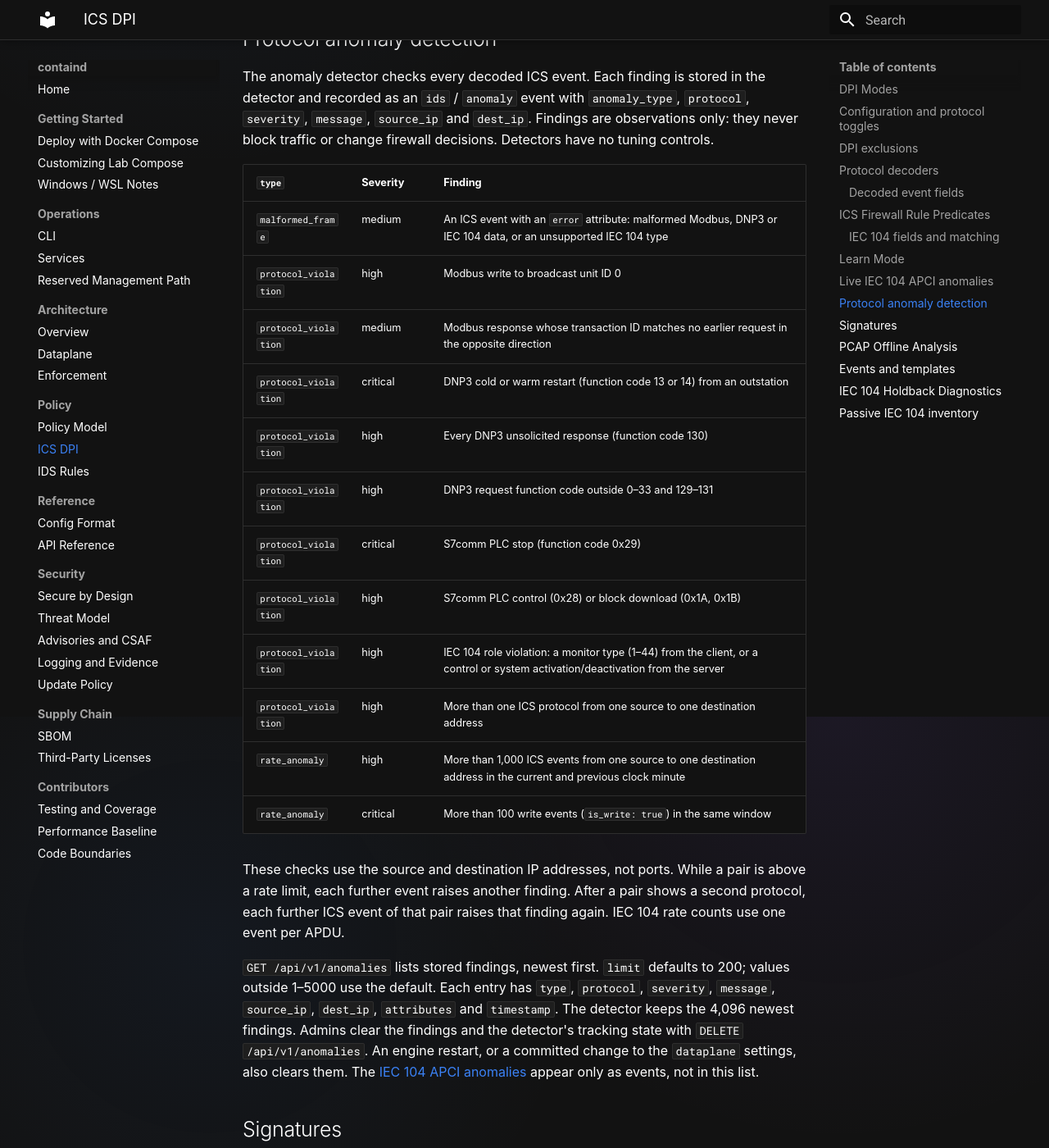
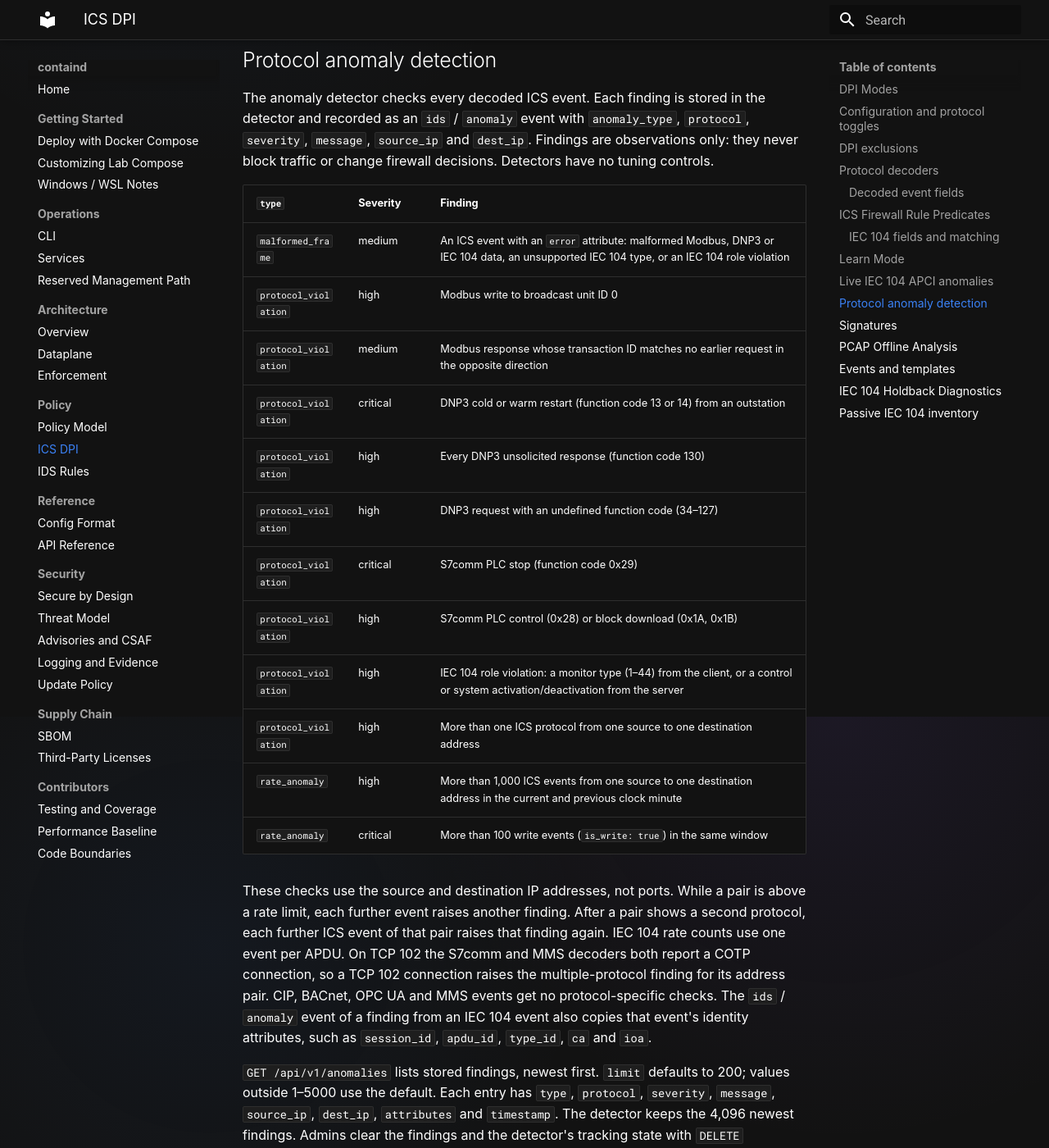
Before and after one commit to tonylturner/containd, an MkDocs documentation site: the page built from docs/mkdocs/ics-dpi.md, in a window 1280 px wide and 1400 px high, scrolled down 10326 px. Shown: the whole window at 82% size. Built offline with MkDocs 1.6.1 and Material for MkDocs 9.7.7, drawn with Linux system fonts in a browser that asks for light colours; some of the changed text lies outside the part shown.

Commit message:
docs: correct restored shell mode, anomaly and event field details
Name each ICS decoder's proto value, the MEI type behind mei_type_name,
OPC UA ERR responses and the attribute-free MMS connection events.
State the DNP3 function codes the detector flags, the TCP 102 S7comm/MMS
multiple-protocol finding, the protocols without specific checks, and the
IEC 104 identity copied into derived alerts. Say when a signature
threshold window starts. Scope the PTY requirement to linux mode logins
and name the management port the Linux shell CLI calls.

````diff
--- a/docs/mkdocs/ics-dpi.md
+++ b/docs/mkdocs/ics-dpi.md
@@ -170,18 +170,19 @@
 
 Live ICS events also carry `ics: true`. Where present, `raw_hex` holds at most
 the first 512 payload bytes (IEC 104: the APDU). An attribute is present only
-when the decoder found its value. The tables list what each ICS decoder emits.
+when the decoder found its value. The tables list what each ICS decoder emits;
+the value in brackets is the event's `proto`.
 
 | Protocol | `kind` values | Attributes |
 | --- | --- | --- |
-| Modbus/TCP | `request`, `response`, `exception`, `malformed` | `transaction_id`, `unit_id`, `function_code`, `is_write`, `raw_hex`; `address`, `quantity` (first two 16-bit PDU values for function codes other than 8 and 43; in responses they can hold other data); `sub_function`, `sub_function_name` (code 8); `mei_type`, `mei_type_name` (code 43); `exception_code`, `exception_description` (exceptions, with `function_code` set to the base code); `error` (malformed) |
-| DNP3 | `request`, `response`, `restart` (codes 13, 14), `control` (codes 18, 19), `malformed` | `function_code`, `function_name`, `is_write`, `is_control`, `source_address`, `destination_address`, `direction` (`master` or `outstation`, from the link DIR bit), `iin_flags`, `object_groups` (comma-separated), `qualifier`, `object_count` (first object header), `raw_hex`; `error` (malformed) |
-| IEC 104 | `apci`, `request`, `response`, `malformed`, `unsupported` | See below |
-| CIP/EtherNet/IP | `request`, `response`, `session` (EtherNet/IP commands without a CIP message) | `command`, `command_code`, `session_handle`; `service_code`, `service_name`, `function_code` (the service code), `is_write`, `is_control`, `cip_path`, `object_class`, `object_class_name`, `instance_id`, `attribute_id`, `address`; `multi_service_count` on a Multiple Service Packet, which also emits one event per sub-service with `msp: "true"` |
-| S7comm | `connection` (COTP CR/CC), `request`, `response` | `cotp_pdu_type` (connection); `message_type`, `pdu_reference`, `raw_hex`, `function_code`, `function_name`, `is_write`, `is_control`; `item_count`, `area`, `address`, `db_number`, `safety_critical` (Read/Write Var); `error_class`, `error_code` (Ack-Data) |
-| IEC 61850 MMS | `connection_request`, `connection_confirm`, `request`, `response`, `unconfirmed`, `initiate_request`, `initiate_response`, `unknown` | `service`, `pdu_tag`, `service_tag`, `is_write`, `is_control`, `variable_name` (Read/Write), `raw_hex` |
-| BACnet | `request`, `response`, `discovery` | `bvlc_function`, `pdu_type`, `service_code`, `service` (`bvlc` without an APDU), `is_write`, `is_critical`, `object_type`, `object_instance`, `property_id`, `raw_hex` |
-| OPC UA | `request`, `response`, `session` (HEL, ACK, OPN, CLO) | `message_type`, `chunk_type`, `service`, `is_write`, `raw_hex` |
+| Modbus/TCP (`modbus`) | `request`, `response`, `exception`, `malformed` | `transaction_id`, `unit_id`, `function_code`, `is_write`, `raw_hex`; `address`, `quantity` (first two 16-bit PDU values for function codes other than 8 and 43; in responses they can hold other data); `sub_function`, `sub_function_name` (code 8); `mei_type` (code 43), `mei_type_name` (MEI type 14); `exception_code`, `exception_description` (exceptions, with `function_code` set to the base code); `error` (malformed) |
+| DNP3 (`dnp3`) | `request`, `response`, `restart` (codes 13, 14), `control` (codes 18, 19), `malformed` | `function_code`, `function_name`, `is_write`, `is_control`, `source_address`, `destination_address`, `direction` (`master` or `outstation`, from the link DIR bit), `iin_flags`, `object_groups` (comma-separated), `qualifier`, `object_count` (first object header), `raw_hex`; `error` (malformed) |
+| IEC 104 (`iec104`) | `apci`, `request`, `response`, `malformed`, `unsupported` | See below |
+| CIP/EtherNet/IP (`cip`) | `request`, `response`, `session` (EtherNet/IP commands without a CIP message) | `command`, `command_code`, `session_handle`; `service_code`, `service_name`, `function_code` (the service code), `is_write`, `is_control`, `cip_path`, `object_class`, `object_class_name`, `instance_id`, `attribute_id`, `address`; `multi_service_count` on a Multiple Service Packet, which also emits one event per sub-service with `msp: "true"` |
+| S7comm (`s7comm`) | `connection` (COTP CR/CC), `request`, `response` | `cotp_pdu_type` (connection); `message_type`, `pdu_reference`, `raw_hex`, `function_code`, `function_name`, `is_write`, `is_control`; `item_count`, `area`, `address`, `db_number`, `safety_critical` (Read/Write Var); `error_class`, `error_code` (Ack-Data) |
+| IEC 61850 MMS (`mms`) | `connection_request`, `connection_confirm`, `request`, `response`, `unconfirmed`, `initiate_request`, `initiate_response`, `unknown` | `service` (`connection` on COTP CR/CC events, which carry no other attribute), `pdu_tag`, `service_tag`, `is_write`, `is_control`, `variable_name` (Read/Write), `raw_hex` |
+| BACnet (`bacnet`) | `request`, `response`, `discovery` | `bvlc_function`, `pdu_type`, `service_code`, `service` (`bvlc` without an APDU), `is_write`, `is_critical`, `object_type`, `object_instance`, `property_id`, `raw_hex` |
+| OPC UA (`opcua`) | `request`, `response` (also ERR), `session` (HEL, ACK, OPN, CLO) | `message_type`, `chunk_type`, `service`, `is_write`, `raw_hex` |
 
 The DNP3 decoder emits one event per link frame that starts an application
 fragment. It does not reassemble fragments that span several link frames.
@@ -376,12 +377,12 @@
 
 | `type` | Severity | Finding |
 | --- | --- | --- |
-| `malformed_frame` | medium | An ICS event with an `error` attribute: malformed Modbus, DNP3 or IEC 104 data, or an unsupported IEC 104 type |
+| `malformed_frame` | medium | An ICS event with an `error` attribute: malformed Modbus, DNP3 or IEC 104 data, an unsupported IEC 104 type, or an IEC 104 role violation |
 | `protocol_violation` | high | Modbus write to broadcast unit ID 0 |
 | `protocol_violation` | medium | Modbus response whose transaction ID matches no earlier request in the opposite direction |
 | `protocol_violation` | critical | DNP3 cold or warm restart (function code 13 or 14) from an outstation |
 | `protocol_violation` | high | Every DNP3 unsolicited response (function code 130) |
-| `protocol_violation` | high | DNP3 request function code outside 0–33 and 129–131 |
+| `protocol_violation` | high | DNP3 request with an undefined function code (34–127) |
 | `protocol_violation` | critical | S7comm PLC stop (function code 0x29) |
 | `protocol_violation` | high | S7comm PLC control (0x28) or block download (0x1A, 0x1B) |
 | `protocol_violation` | high | IEC 104 role violation: a monitor type (1–44) from the client, or a control or system activation/deactivation from the server |
@@ -392,7 +393,12 @@
 These checks use the source and destination IP addresses, not ports. While a
 pair is above a rate limit, each further event raises another finding. After a
 pair shows a second protocol, each further ICS event of that pair raises that
-finding again. IEC 104 rate counts use one event per APDU.
+finding again. IEC 104 rate counts use one event per APDU. On TCP 102 the S7comm
+and MMS decoders both report a COTP connection, so a TCP 102 connection raises
+the multiple-protocol finding for its address pair. CIP, BACnet, OPC UA and MMS
+events get no protocol-specific checks. The `ids` / `anomaly` event of a finding
+from an IEC 104 event also copies that event's identity attributes, such as
+`session_id`, `apdu_id`, `type_id`, `ca` and `ioa`.
 
 `GET /api/v1/anomalies` lists stored findings, newest first. `limit` defaults
 to 200; values outside 1–5000 use the default. Each entry has `type`,
@@ -409,7 +415,8 @@
 It loads **23 built-in signatures**: 16 for Modbus, DNP3, CIP, S7comm and ICS
 write storms, and 7 for IEC 104. A match is recorded as an `ids` /
 `signature_match` event with `signature_id`, `name`, `severity` and
-`description`. Matches are observations only and never block traffic.
+`description`, plus the identity attributes of a matched IEC 104 event.
+Matches are observations only and never block traffic.
 
 | Request | Purpose |
 | --- | --- |
@@ -436,8 +443,9 @@
 
 Validation does not check `op`; a condition with another `op` never matches.
 An optional `threshold` of `count` (at least 2) and `windowSeconds` (at least 1)
-alerts once per flow when that many events match in one window. It does not
-alert again for that flow until the window has passed.
+alerts once per flow ID when that many events match in one window. The window
+starts at the first matching event. The signature does not alert again for that
+flow ID until the window has passed.
 
 ```json
 {
````
Also changed, not shown: docs/mkdocs/cli.md (+6 -5 lines).
